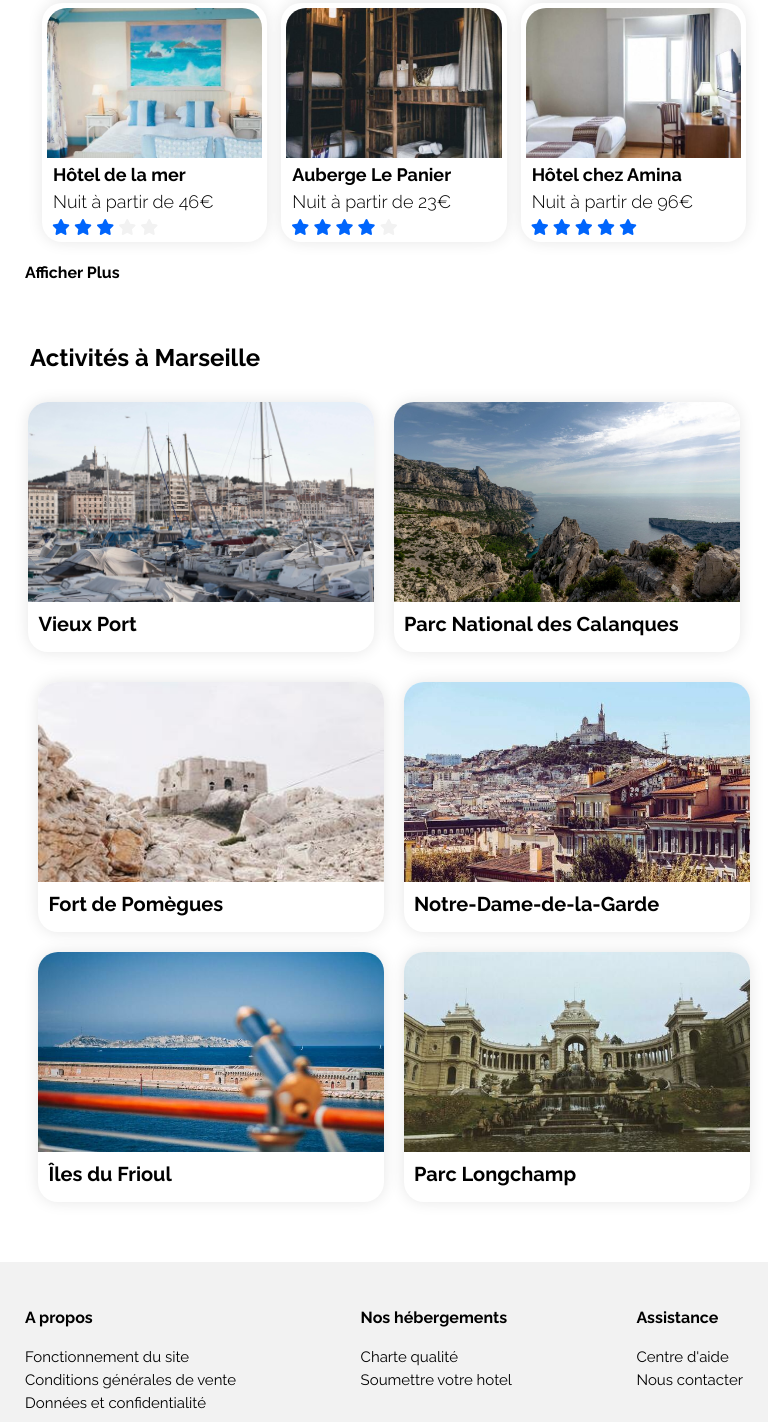
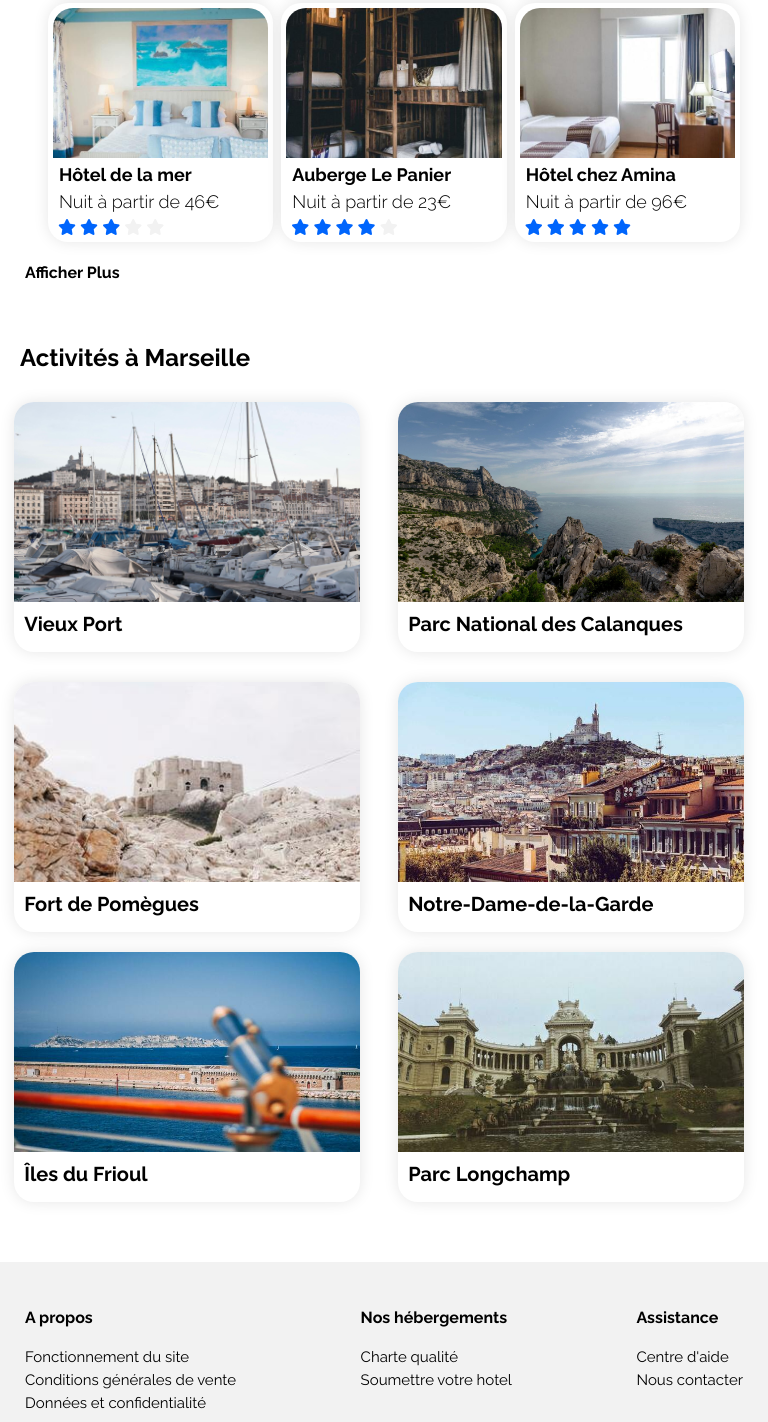
Before and after one commit to ReminaO/ReminaOmar_2_22012021, a plain HTML site: page index.html in a window 768 px wide. Shown: the part 1629-3051 px from the top of the page. Drawn offline with Linux system fonts and the light colour scheme.

Commit message:
Correction version tablette

```diff
--- a/style.css
+++ b/style.css
@@ -767,7 +767,7 @@ footer ul
 
     #reservation_1
     {
-        justify-content: space-around;
+        justify-content: space-evenly;
     }
 
     #booking
@@ -808,8 +808,7 @@ footer ul
     {
         flex-direction: row;
         flex-wrap: wrap ;
-        justify-content: center;
-
+        justify-content: space-around;
     }
 
     #activities_bloc img
@@ -827,7 +826,7 @@ footer ul
 
     #activites h2
     {
-        padding-left: 30px;
+        padding-left: 20px;
     }
 
     .carte_activites
@@ -846,6 +845,7 @@ footer ul
     {
         width: 45%;
     }
+
     #frioul
     {
         height: 250px;
@@ -868,25 +868,26 @@ footer ul
     #activities_bloc div:nth-child(1)
     {
         order: 1;
-        margin: 10px;
+        margin: 10 10  10 0;
     }
 
     #activities_bloc div:nth-child(2)
     {
         order: 3;
-        margin: 10px;
+        margin: 10 10  10 0;
+
     }
 
     #activities_bloc div:nth-child(3)
     {
         order: 2;
-        margin: 10px;
+        margin: 10 10  10 0;
     }
 
     #activities_bloc div:nth-child(4)
     {
         order: 4;
-        margin: 10px;
+        margin: 10 10  10 0;
     }
 
     /*footer*/
```
